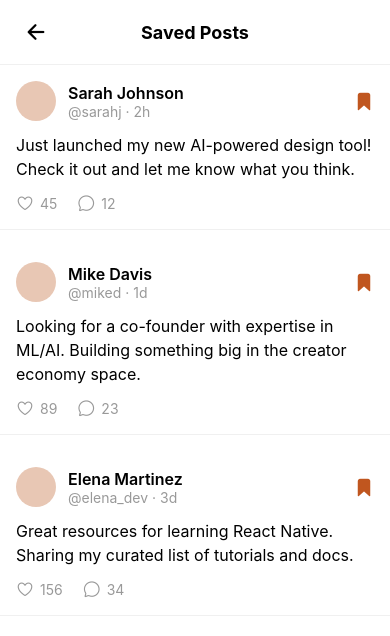
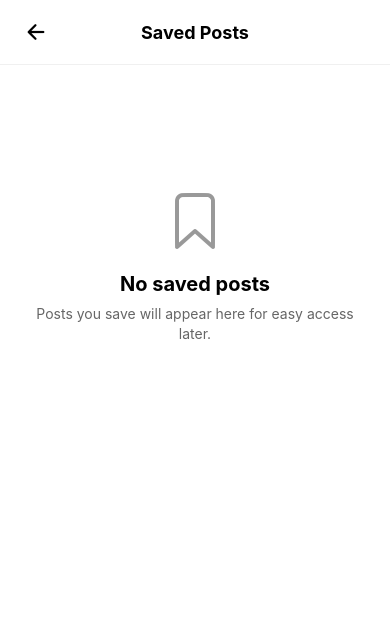
Before and after one commit to sotsnetwork/gobia, a React Native app: screen /SavedPosts in a window 390 px wide. Shown: the top 636 px of the page. Built offline with nearby package versions, Linux system fonts and the light colour scheme.

Commit message:
Update SavedPostsScreen.tsx

```diff
--- a/src/screens/SavedPostsScreen.tsx
+++ b/src/screens/SavedPostsScreen.tsx
@@ -1,81 +1,115 @@
-import React from 'react';
-import { View, Text, StyleSheet, ScrollView, TouchableOpacity } from 'react-native';
+import React, { useState, useEffect, useCallback } from 'react';
+import { View, Text, StyleSheet, ScrollView, TouchableOpacity, Alert, RefreshControl } from 'react-native';
 import { SafeAreaView } from 'react-native-safe-area-context';
-import { useNavigation } from '@react-navigation/native';
+import { useNavigation, useFocusEffect } from '@react-navigation/native';
 import { NativeStackNavigationProp } from '@react-navigation/native-stack';
 import { Ionicons } from '@expo/vector-icons';
 import Header from '../components/Header';
+import PostActions from '../components/PostActions';
 import { Colors } from '../constants/colors';
 import { RootStackParamList } from '../types/navigation';
+import * as BookmarkService from '../services/bookmarkService';
 
 type NavigationProp = NativeStackNavigationProp<RootStackParamList>;
 
-const savedPosts = [
-  {
-    id: '1',
-    author: 'Sarah Johnson',
-    handle: '@sarahj',
-    text: 'Just launched my new AI-powered design tool! Check it out and let me know what you think.',
-    time: '2h',
-    likes: 45,
-    comments: 12,
-  },
-  {
-    id: '2',
-    author: 'Mike Davis',
-    handle: '@miked',
-    text: 'Looking for a co-founder with expertise in ML/AI. Building something big in the creator economy space.',
-    time: '1d',
-    likes: 89,
-    comments: 23,
-  },
-  {
-    id: '3',
-    author: 'Elena Martinez',
-    handle: '@elena_dev',
-    text: 'Great resources for learning React Native. Sharing my curated list of tutorials and docs.',
-    time: '3d',
-    likes: 156,
-    comments: 34,
-  },
-];
-
 export default function SavedPostsScreen() {
   const navigation = useNavigation<NavigationProp>();
+  const [savedPosts, setSavedPosts] = useState<BookmarkService.BookmarkedPost[]>([]);
+  const [refreshing, setRefreshing] = useState(false);
+
+  const loadBookmarks = async () => {
+    try {
+      const bookmarks = await BookmarkService.getBookmarkedPosts();
+      setSavedPosts(bookmarks);
+    } catch (error) {
+      console.error('Error loading bookmarks:', error);
+    }
+  };
+
+  useFocusEffect(
+    useCallback(() => {
+      loadBookmarks();
+    }, [])
+  );
+
+  const handleRemoveBookmark = async (postId: string) => {
+    Alert.alert(
+      'Remove Bookmark',
+      'Are you sure you want to remove this post from your bookmarks?',
+      [
+        { text: 'Cancel', style: 'cancel' },
+        {
+          text: 'Remove',
+          style: 'destructive',
+          onPress: async () => {
+            try {
+              await BookmarkService.removePost(postId);
+              await loadBookmarks();
+            } catch (error) {
+              Alert.alert('Error', 'Failed to remove bookmark');
+            }
+          },
+        },
+      ]
+    );
+  };
+
+  const onRefresh = useCallback(async () => {
+    setRefreshing(true);
+    await loadBookmarks();
+    setRefreshing(false);
+  }, []);
 
   return (
     <SafeAreaView style={styles.container} edges={['top']}>
       <Header title="Saved Posts" />
-      <ScrollView style={styles.scrollView}>
+      <ScrollView
+        style={styles.scrollView}
+        refreshControl={<RefreshControl refreshing={refreshing} onRefresh={onRefresh} />}
+      >
         {savedPosts.length > 0 ? (
           savedPosts.map((post) => (
+            <View key={post.id} style={styles.post}>
               <TouchableOpacity
-              key={post.id}
-              style={styles.post}
-              onPress={() => navigation.navigate('PostDetail', { postId: post.id })}
+                onPress={() => navigation.navigate('PostDetail', { postId: post.id, post })}
               >
                 <View style={styles.postHeader}>
                   <View style={styles.avatar} />
                   <View style={styles.postUserInfo}>
-                  <Text style={styles.postAuthor}>{post.author}</Text>
-                  <Text style={styles.postHandle}>{post.handle} · {post.time}</Text>
+                    <Text style={styles.postAuthor}>{post.name}</Text>
+                    <Text style={styles.postHandle}>
+                      {post.handle} · {post.time || post.timestamp || 'Recently'}
+                    </Text>
                   </View>
-                <TouchableOpacity>
+                  <TouchableOpacity
+                    onPress={() => handleRemoveBookmark(post.id)}
+                    style={styles.bookmarkButton}
+                  >
                     <Ionicons name="bookmark" size={20} color={Colors.primary} />
                   </TouchableOpacity>
                 </View>
                 <Text style={styles.postText}>{post.text}</Text>
-              <View style={styles.postActions}>
-                <View style={styles.postAction}>
-                  <Ionicons name="heart-outline" size={18} color={Colors.textLight} />
-                  <Text style={styles.postActionText}>{post.likes}</Text>
+              </TouchableOpacity>
+              <PostActions
+                post={{
+                  id: post.id,
+                  name: post.name,
+                  handle: post.handle,
+                  text: post.text,
+                  likes: post.likes,
+                  comments: post.comments,
+                  reposts: post.reposts,
+                  views: post.views,
+                  saved: true,
+                  timestamp: post.timestamp,
+                  time: post.time,
+                }}
+                onBookmark={async () => {
+                  await loadBookmarks();
+                }}
+                onComment={() => navigation.navigate('PostDetail', { postId: post.id, post })}
+              />
             </View>
-                <View style={styles.postAction}>
-                  <Ionicons name="chatbubble-outline" size={18} color={Colors.textLight} />
-                  <Text style={styles.postActionText}>{post.comments}</Text>
-                </View>
-              </View>
-            </TouchableOpacity>
           ))
         ) : (
           <View style={styles.emptyContainer}>
@@ -130,6 +164,9 @@ const styles = StyleSheet.create({
     fontSize: 14,
     color: Colors.textLight,
   },
+  bookmarkButton: {
+    padding: 4,
+  },
   postText: {
     fontSize: 16,
     color: Colors.text,
```
Lines whose indentation alone changed are shown as unchanged.
